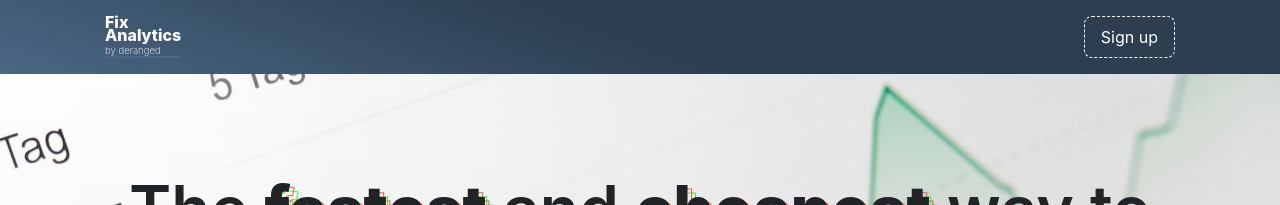
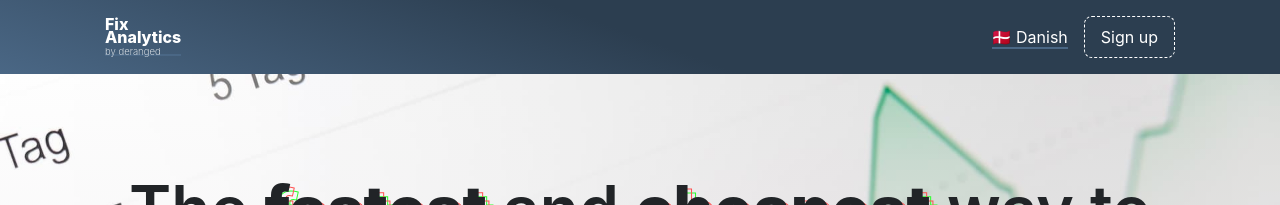
Before and after one commit to derangeddk/deranged.dk, a Jekyll site: the page built from fix-analytics/index.html, in a window 1280 px wide. Shown: the top 205 px of the page. Built offline with Jekyll 4.4.1, drawn with Linux system fonts in a browser that asks for light colours.

Commit message:
Add link to switch from english to danish and vice-versa.

```diff
--- a/_includes/fix-analytics-navigation.html
+++ b/_includes/fix-analytics-navigation.html
@@ -1,17 +1,25 @@
 {% assign signup_text = "Sign up" %}
+{% assign change_lang_text = "🇩🇰 Danish" %}
 
 {% if include.lang == "da_dk" %}
     {% assign signup_text = "Køb nu" %}
     {% assign lang = "/da" %}
+    {% assign change_lang_text = "🇬🇧 English" %}
 {% endif %}
 
 <nav class="navigation">
-  <div class="container flex flex-wrap flex-align--center">
+  <div class="container flex flex-wrap align-items--center">
     <a class="logo" href="{{lang}}/fix-analytics/">
       Fix<br />Analytics<br />
       <span class="logo__deranged-attribution">by deranged</span>
     </a>
     <div class="spacer"></div>
+    <a
+      class="mr-sm"
+      href="{% if lang != '/da' %}/da{% endif %}{{page.url | remove: "/da"}}"
+    >
+      {{ change_lang_text }}
+    </a>
     <a
       class="button button--dashed button--dark"
       href="{{lang}}/fix-analytics/signup/"
```
